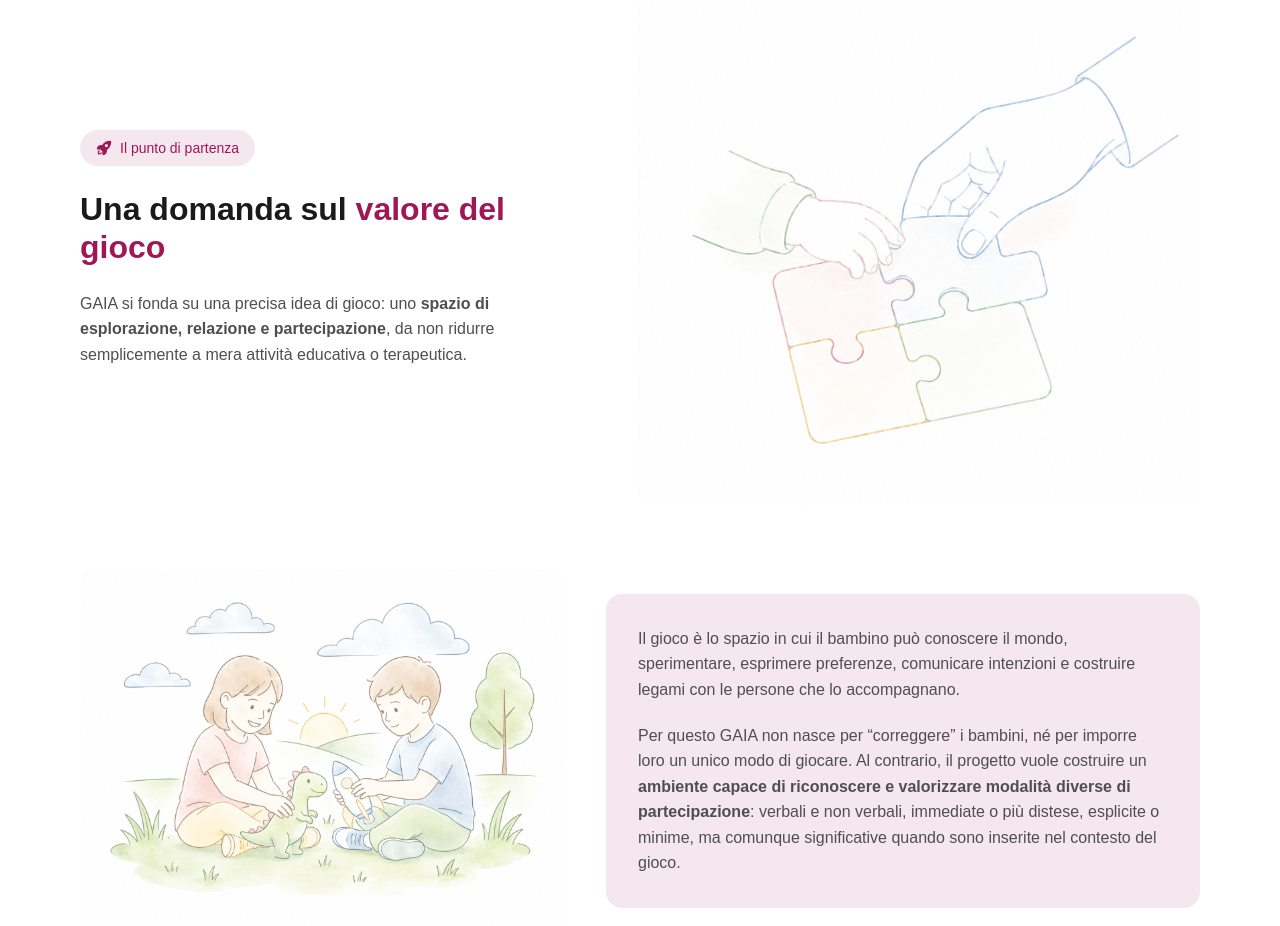
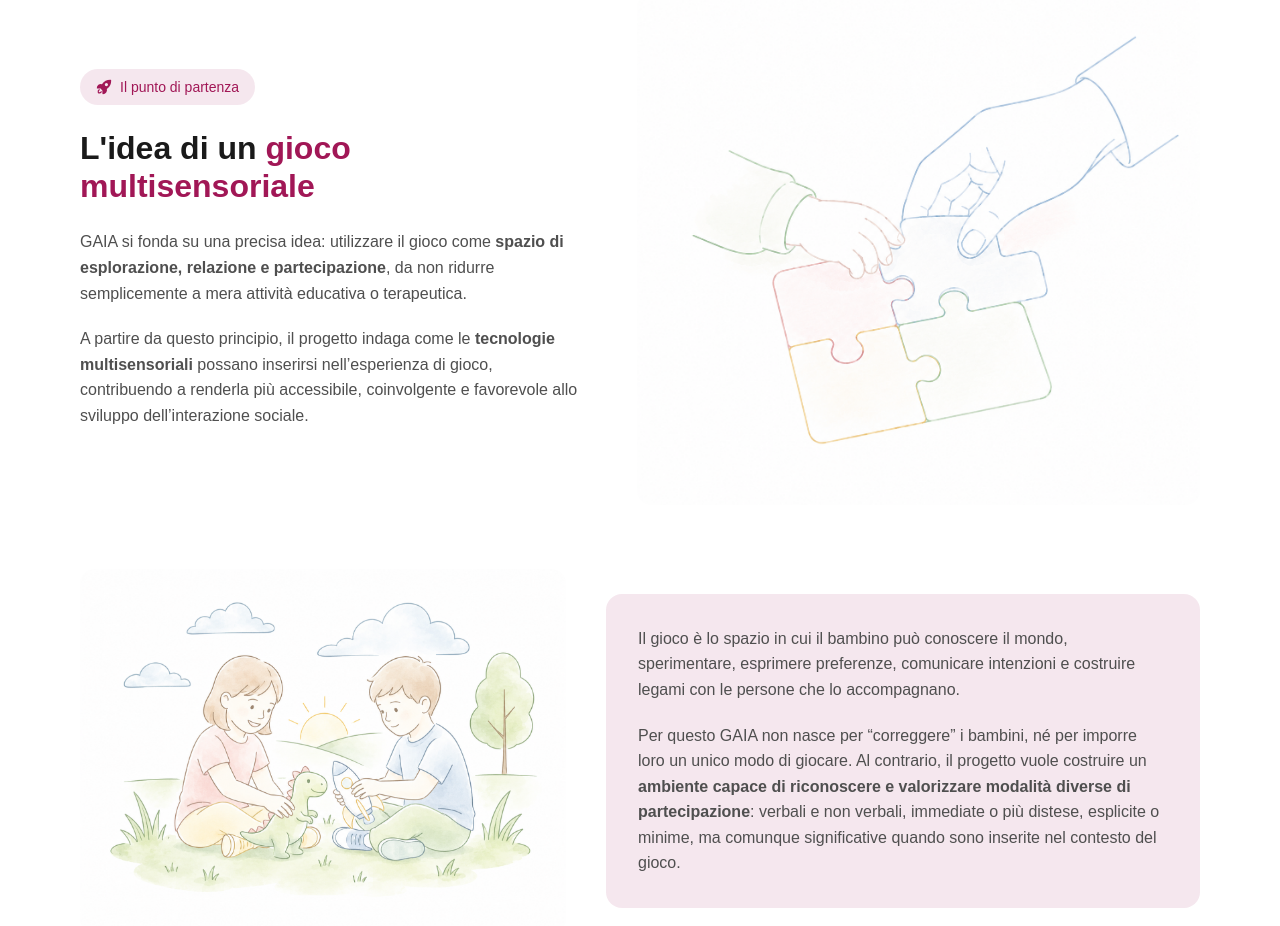
Before and after one commit to LauraCorrado/gaia-game, a React (Vite) app: page /laura/scopri-gaia in a window 1280 px wide. Shown: the part 900-1826 px from the top of the page. Built offline with nearby package versions, Linux system fonts and the light colour scheme.

Commit message:
feat: sistemati ultimi testi

```diff
--- a/index.html
+++ b/index.html
@@ -4,7 +4,7 @@
 <head>
   <meta charset="UTF-8" />
   <meta name="viewport" content="width=device-width, initial-scale=1.0" />
-  <link rel="icon" type="image/x-icon" href="%BASE_URL%logos/ico_gaia.ico" />
+  <link rel="icon" type="image/x-icon" href="/logos/ico_gaia.ico" />
   <title>GAIA - Giochi Accessibili ed Inclusivi per bambini con Autismo</title>
 </head>
 
--- a/src/pages/ScopriGaia.tsx
+++ b/src/pages/ScopriGaia.tsx
@@ -43,29 +43,25 @@ export default function ScopriGaia() {
                 id="punto-partenza-title"
                 className="mt-6 text-lm-text-primary dark:text-dm-text-primary"
               >
-                Una domanda sul{" "}
+                L'idea di un{" "}
                 <span className="text-lm-pink dark:text-dm-pink">
-                  valore del gioco
+                  gioco multisensoriale
                 </span>
               </h2>
 
               <div className="mt-6 space-y-5 text-lm-text-secondary dark:text-dm-text-secondary">
-                {/* <p>
-                  Il progetto parte da una domanda semplice ma centrale:{" "}
-                  <strong>
-                    in che maniera è possibile fornire supporto allo sviluppo dell'interazione
-                    sociale nei bambini nello spettro autistico attraverso il
-                    gioco?
-                  </strong>
-                </p> */}
 
                 <p>
-                  GAIA si fonda su una precisa idea di gioco: uno{" "}
+                  GAIA si fonda su una precisa idea: utilizzare il gioco come{" "}
                   <strong>
                     spazio di esplorazione, relazione e partecipazione
                   </strong>
                   , da non ridurre semplicemente a mera attività educativa o
                   terapeutica.
+                </p>
+
+                <p>
+                  A partire da questo principio, il progetto indaga come le <strong>tecnologie multisensoriali</strong> possano inserirsi nell’esperienza di gioco, contribuendo a renderla più accessibile, coinvolgente e favorevole allo sviluppo dell’interazione sociale.
                 </p>
               </div>
             </div>
```
